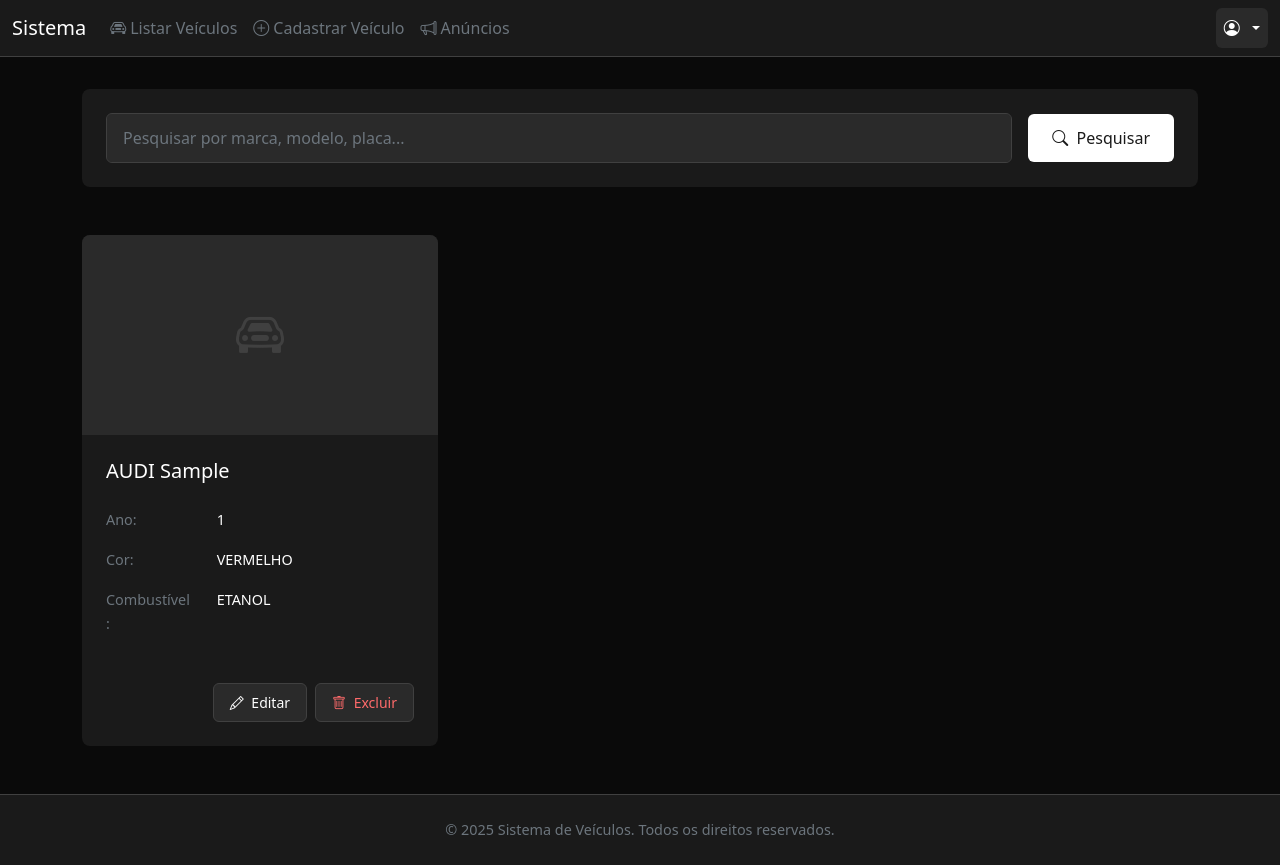
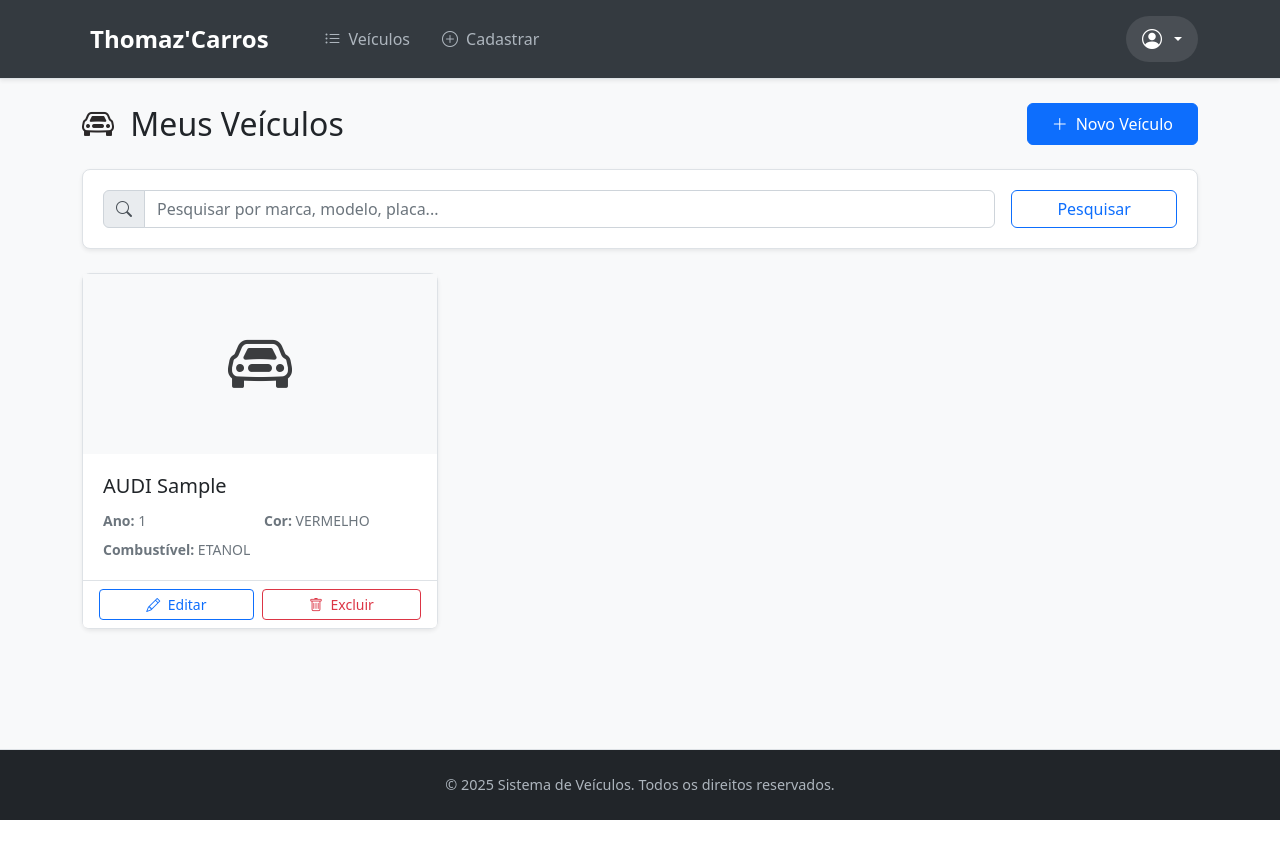
Before and after one commit to thomazllr/web-mobile, a Django app: page /veiculo/ in a window 1280 px wide. After the commit the page ends 820 px from the top, so only its background shows below. Run offline with Django 5.2, Linux system fonts and the light colour scheme; tables that the repository leaves empty hold one stand-in row (values such as "Sample post"); some libraries are stand-ins or nearby versions.

Commit message:
fix layout

```diff
--- a/sistema/sistema/static/css/style.css
+++ b/sistema/sistema/static/css/style.css
@@ -1,7 +1,7 @@
 /* Configurações gerais */
 body {
-  background-color: #0a0a0a;
-  color: #ffffff;
+  background-color: #f8f9fa;
+  color: #212529;
   min-height: 100vh;
   display: flex;
   flex-direction: column;
@@ -9,13 +9,13 @@
 
 /* Navbar */
 .navbar {
-  background-color: #1a1a1a !important;
-  border-bottom: 1px solid #404040;
+  background-color: #343a40 !important;
+  border-bottom: 1px solid #dee2e6;
 }
 
 .navbar-brand {
   color: #ffffff !important;
-  font-weight: 400;
+  font-weight: 700;
 }
 
 .navbar-brand:hover {
@@ -23,46 +23,56 @@
 }
 
 .nav-link {
-  color: #6c757d !important;
-  transition: color 0.2s ease;
+  color: #adb5bd !important;
 }
 
 .nav-link:hover {
   color: #ffffff !important;
+  background-color: rgba(255, 255, 255, 0.1) !important;
 }
 
 .dropdown-toggle {
   color: #ffffff !important;
-  background-color: #2a2a2a;
-  border-radius: 6px;
+  background-color: rgba(255, 255, 255, 0.1);
+  border-radius: 25px;
   padding: 8px 16px;
-  transition: background-color 0.2s ease;
+  transition: all 0.3s ease;
 }
 
 .dropdown-toggle:hover {
-  background-color: #404040 !important;
+  background-color: rgba(255, 255, 255, 0.2) !important;
   color: #ffffff !important;
 }
 
 .dropdown-menu {
-  background-color: #1a1a1a;
-  border: 1px solid #404040;
-  border-radius: 6px;
-  box-shadow: 0 4px 12px rgba(0, 0, 0, 0.5);
+  background-color: #ffffff;
+  border: none;
+  border-radius: 8px;
+  box-shadow: 0 4px 12px rgba(0, 0, 0, 0.15);
 }
 
 .dropdown-item {
-  color: #ff6b6b;
+  color: #212529;
   transition: background-color 0.2s ease;
+  padding: 8px 16px;
 }
 
 .dropdown-item:hover {
-  background-color: #2a2a2a;
-  color: #ff6b6b;
+  background-color: #f8f9fa;
+  color: #212529;
+}
+
+.dropdown-item.text-danger {
+  color: #dc3545 !important;
+}
+
+.dropdown-item.text-danger:hover {
+  background-color: #f8f9fa;
+  color: #dc3545 !important;
 }
 
 .navbar-toggler {
-  border-color: #404040;
+  border-color: #6c757d;
 }
 
 .navbar-toggler-icon {
@@ -70,131 +80,153 @@
 }
 
 .navbar-toggler:focus {
-  box-shadow: 0 0 0 0.2rem rgba(255, 255, 255, 0.1);
+  box-shadow: 0 0 0 0.2rem rgba(255, 255, 255, 0.25);
 }
 
 /* Layout */
 main {
   flex-grow: 1;
-  margin-top: 2rem;
+  margin-top: 0;
 }
 
 footer {
-  background-color: #1a1a1a;
-  border-top: 1px solid #404040;
-  margin-top: 3rem;
+  background-color: #343a40;
+  border-top: 1px solid #dee2e6;
+  margin-top: auto;
 }
 
 footer p {
-  color: #6c757d;
+  color: #adb5bd;
   font-size: 0.9rem;
   margin: 0;
 }
 
 /* Forms */
 .form-control {
-  background-color: #2a2a2a;
-  border: 1px solid #404040;
-  color: #ffffff;
-  padding: 12px 16px;
-  border-radius: 6px;
+  background-color: #ffffff;
+  border: 1px solid #ced4da;
+  color: #495057;
+  border-radius: 0.375rem;
 }
 
 .form-control:focus {
-  background-color: #2a2a2a !important;
-  border-color: #ffffff !important;
-  color: #ffffff !important;
-  box-shadow: 0 0 0 0.2rem rgba(255, 255, 255, 0.1) !important;
+  background-color: #ffffff;
+  border-color: #86b7fe;
+  color: #495057;
+  box-shadow: 0 0 0 0.2rem rgba(13, 110, 253, 0.25);
 }
 
 .form-control::placeholder {
-  color: #6c757d !important;
+  color: #6c757d;
+}
+
+.input-group-text {
+  background-color: #e9ecef;
+  border-color: #ced4da;
+  color: #495057;
 }
 
 /* Buttons */
 .btn-primary {
-  background-color: #ffffff;
-  color: #1a1a1a;
-  border: none;
-  padding: 12px 24px;
-  border-radius: 6px;
-  font-weight: 500;
-  transition: all 0.2s ease;
+  background-color: #0d6efd;
+  border-color: #0d6efd;
+  color: #ffffff;
 }
 
 .btn-primary:hover {
-  background-color: #f8f9fa;
-  color: #1a1a1a;
+  background-color: #0b5ed7;
+  border-color: #0a58ca;
+}
+
+.btn-outline-primary {
+  color: #0d6efd;
+  border-color: #0d6efd;
+}
+
+.btn-outline-primary:hover {
+  background-color: #0d6efd;
+  border-color: #0d6efd;
+  color: #ffffff;
+}
+
+.btn-outline-danger {
+  color: #dc3545;
+  border-color: #dc3545;
+}
+
+.btn-outline-danger:hover {
+  background-color: #dc3545;
+  border-color: #dc3545;
+  color: #ffffff;
 }
 
 /* Cards */
 .card {
-  background-color: #1a1a1a;
-  border: none;
-  border-radius: 8px;
+  background-color: #ffffff;
+  border: 1px solid #dee2e6;
+  border-radius: 0.5rem;
+  box-shadow: 0 0.125rem 0.25rem rgba(0, 0, 0, 0.075);
 }
 
 .card-body {
-  padding: 1.5rem;
+  padding: 1.25rem;
 }
 
 .card-title {
-  color: #ffffff;
-  font-weight: 400;
-  margin-bottom: 1rem;
+  color: #212529;
+  font-weight: 500;
+  margin-bottom: 0.75rem;
 }
 
 .card-text {
   color: #6c757d;
 }
 
-/* Scrollbar */
+.card-footer {
+  background-color: rgba(0, 0, 0, 0.03);
+  border-top: 1px solid #dee2e6;
+}
+
+/* Text utilities */
+.text-muted {
+  color: #6c757d !important;
+}
+
+.text-dark {
+  color: #212529 !important;
+}
+
+.text-primary {
+  color: #2b2828 !important;
+}
+
+.text-secondary {
+  color: #3b3d3f !important;
+}
+
+/* Backgrounds */
+.bg-light {
+  background-color: #f8f9fa !important;
+}
+
+.bg-white {
+  background-color: #ffffff !important;
+}
+
+/* Custom scrollbar para navegadores webkit */
 ::-webkit-scrollbar {
   width: 8px;
 }
 
 ::-webkit-scrollbar-track {
-  background: #0a0a0a;
+  background: #f1f1f1;
 }
 
 ::-webkit-scrollbar-thumb {
-  background: #404040;
+  background: #c1c1c1;
   border-radius: 4px;
 }
 
 ::-webkit-scrollbar-thumb:hover {
-  background: #6c757d;
+  background: #a8a8a8;
 }
-
-/* Alerts */
-.alert {
-  background-color: #1a1a1a;
-  border: 1px solid #404040;
-  color: #ffffff;
-  border-radius: 6px;
-}
-
-.alert-secondary {
-  background-color: #1a1a1a;
-  border-color: #404040;
-  color: #6c757d;
-}
-
-/* Tables */
-.table {
-  color: #ffffff;
-}
-
-.table-dark {
-  --bs-table-bg: #1a1a1a;
-  --bs-table-border-color: #404040;
-}
-
-/* Utilities */
-.text-muted {
-  color: #6c757d !important;
-}
-
-.border {
-  border-color: #404040 !important;
-}
--- a/sistema/templates/base.html
+++ b/sistema/templates/base.html
@@ -12,14 +12,17 @@
     />
     <link rel="stylesheet" href="{% static 'css/style.css' %}" />
   </head>
-  <body>
-    <header>
-      <nav class="navbar navbar-expand-lg">
-        <div class="container-fluid">
-          <a class="navbar-brand" href="#">Sistema</a>
+  <body class="bg-light">
+    <header class="shadow-sm mb-4">
+      <nav class="navbar navbar-expand-lg navbar-dark bg-dark py-3">
+        <div class="container">
+          <a class="navbar-brand fw-bold fs-4" href="#" style="color: #ffffff">
+            <i class="bi me-2 text-primary"></i>
+            Thomaz'Carros
+          </a>
 
           <button
-            class="navbar-toggler"
+            class="navbar-toggler border-0"
             type="button"
             data-bs-toggle="collapse"
             data-bs-target="#navbarNav"
@@ -28,20 +31,15 @@
           </button>
 
           <div class="collapse navbar-collapse" id="navbarNav">
-            <ul class="navbar-nav me-auto">
+            <ul class="navbar-nav me-auto ms-4">
               <li class="nav-item">
-                <a class="nav-link" href="#">
-                  <i class="bi bi-car-front me-1"></i>Listar Veículos
+                <a class="nav-link px-3 py-2 rounded-pill" href="#">
+                  <i class="bi bi-list-ul me-2"></i>Veículos
                 </a>
               </li>
               <li class="nav-item">
-                <a class="nav-link" href="#">
-                  <i class="bi bi-plus-circle me-1"></i>Cadastrar Veículo
-                </a>
-              </li>
-              <li class="nav-item">
-                <a class="nav-link" href="#">
-                  <i class="bi bi-megaphone me-1"></i>Anúncios
+                <a class="nav-link px-3 py-2 rounded-pill" href="#">
+                  <i class="bi bi-plus-circle me-2"></i>Cadastrar
                 </a>
               </li>
             </ul>
@@ -49,15 +47,25 @@
             <div class="navbar-nav">
               <div class="nav-item dropdown">
                 <a
-                  class="nav-link dropdown-toggle"
+                  class="nav-link dropdown-toggle px-3 py-2 rounded-pill d-flex align-items-center"
                   href="#"
                   data-bs-toggle="dropdown"
+                  style="background-color: rgba(255, 255, 255, 0.1)"
                 >
-                  <i class="bi bi-person-circle me-1"></i>{{ user.username }}
+                  <i class="bi bi-person-circle me-2 fs-5"></i>
+                  <span>{{ user.username }}</span>
                 </a>
-                <ul class="dropdown-menu dropdown-menu-end">
+                <ul
+                  class="dropdown-menu dropdown-menu-end shadow border-0 mt-2"
+                >
                   <li>
-                    <a class="dropdown-item" href="#">
+                    <a class="dropdown-item py-2" href="#">
+                      <i class="bi bi-person me-2"></i>Perfil
+                    </a>
+                  </li>
+                  <li><hr class="dropdown-divider" /></li>
+                  <li>
+                    <a class="dropdown-item py-2 text-danger" href="#">
                       <i class="bi bi-box-arrow-right me-2"></i>Logout
                     </a>
                   </li>
@@ -69,12 +77,14 @@
       </nav>
     </header>
 
-    <main class="container">{% block content %}{% endblock %}</main>
+    <main class="container pb-5">{% block content %}{% endblock %}</main>
 
-    <footer>
+    <footer class="bg-dark text-light mt-5">
       <div class="container py-4">
         <div class="text-center">
-          <p>&copy; 2025 Sistema de Veículos. Todos os direitos reservados.</p>
+          <p class="mb-0">
+            &copy; 2025 Sistema de Veículos. Todos os direitos reservados.
+          </p>
         </div>
       </div>
     </footer>
--- a/sistema/templates/veiculo/veiculo.html
+++ b/sistema/templates/veiculo/veiculo.html
@@ -1,96 +1,84 @@
 {% extends 'base.html' %}
-{% block title %}Lista de Veículos{% endblock %}
-{% block content %}
+{% block title %}Lista de Veículos
+{% endblock %}
+{%block content %}
+
+<div class="d-flex justify-content-between align-items-center mb-4">
+  <h2 class="text-dark mb-0">
+    <i class="bi bi-car-front me-2 text-primary"></i>
+    Meus Veículos
+  </h2>
+  <a href="#" class="btn btn-primary px-4 py-2 rounded">
+    <i class="bi bi-plus-lg me-2"></i>Novo Veículo
+  </a>
+</div>
 
 <!-- Formulário de Pesquisa -->
-<div class="mb-5" style="background-color: #1a1a1a; border-radius: 8px; padding: 24px;">
-    <form class="row g-3 align-items-center">
-        <div class="col-lg">
+<div class="card mb-4">
+  <div class="card-body">
+    <form class="row g-3">
+      <div class="col-md-10">
+        <div class="input-group">
+          <span class="input-group-text">
+            <i class="bi bi-search"></i>
+          </span>
           <input
             type="search"
             class="form-control"
             name="q"
             placeholder="Pesquisar por marca, modelo, placa..."
-                style="background-color: #2a2a2a; border: 1px solid #404040; color: #ffffff; padding: 12px 16px; border-radius: 6px;"
           />
         </div>
-        <div class="col-lg-auto">
-            <button
-                class="btn w-100"
-                type="submit"
-                style="background-color: #ffffff; color: #1a1a1a; border: none; padding: 12px 24px; border-radius: 6px; font-weight: 500; transition: all 0.2s ease;"
-                onmouseover="this.style.backgroundColor='#f8f9fa'"
-                onmouseout="this.style.backgroundColor='#ffffff'"
-            >
-                <i class="bi bi-search me-1"></i> Pesquisar
+      </div>
+      <div class="col-md-2">
+        <button class="btn btn-outline-primary w-100" type="submit">
+          Pesquisar
         </button>
       </div>
     </form>
   </div>
+</div>
 
 <!-- Cards de Veículos -->
-<div class="row row-cols-1 row-cols-md-2 row-cols-lg-3 g-4">
+<div class="row">
   {% for veiculo in veiculos %}
-    <div class="col">
-        <div class="card h-100 border-0" style="background-color: #1a1a1a; border-radius: 8px;">
-            <!-- Imagem do Veículo -->
-            <div style="height: 200px; background-color: #2a2a2a; border-radius: 8px 8px 0 0; display: flex; align-items: center; justify-content: center;">
-                <i class="bi bi-car-front" style="font-size: 3rem; color: #404040;"></i>
+  <div class="col-md-6 col-lg-4 mb-4">
+    <div class="card h-100">
+      <!-- Área da imagem -->
+      <div
+        class="bg-light p-4 text-center"
+        style="
+          height: 180px;
+          display: flex;
+          align-items: center;
+          justify-content: center;
+        "
+      >
+        <i class="bi bi-car-front text-secondary" style="font-size: 4rem"></i>
       </div>
 
-            <div class="card-body p-4">
-                <h5 class="card-title mb-4" style="color: #ffffff; font-weight: 400;">
+      <div class="card-body">
+        <h5 class="card-title">
           {{ veiculo.get_marca_display }} {{ veiculo.modelo }}
         </h5>
 
-                <div class="mb-4">
-                    <div class="row mb-3">
-                        <div class="col-4">
-                            <span style="color: #6c757d; font-size: 0.9rem;">Ano:</span>
+        <div class="row g-2 small text-muted">
+          <div class="col-6"><strong>Ano:</strong> {{ veiculo.ano }}</div>
+          <div class="col-6">
+            <strong>Cor:</strong> {{ veiculo.get_cor_display }}
           </div>
-                        <div class="col-8">
-                            <span style="color: #ffffff; font-size: 0.9rem;">{{ veiculo.ano }}</span>
-                        </div>
-                    </div>
-                    <div class="row mb-3">
-                        <div class="col-4">
-                            <span style="color: #6c757d; font-size: 0.9rem;">Cor:</span>
-                        </div>
-                        <div class="col-8">
-                            <span style="color: #ffffff; font-size: 0.9rem;">{{ veiculo.get_cor_display }}</span>
-                        </div>
-                    </div>
-                    <div class="row">
-                        <div class="col-4">
-                            <span style="color: #6c757d; font-size: 0.9rem;">Combustível:</span>
-                        </div>
-                        <div class="col-8">
-                            <span style="color: #ffffff; font-size: 0.9rem;">{{ veiculo.get_combustivel_display }}</span>
-                        </div>
+          <div class="col-12">
+            <strong>Combustível:</strong> {{ veiculo.get_combustivel_display }}
           </div>
         </div>
       </div>
 
-            <div class="card-footer border-0 p-4 pt-0" style="background-color: transparent;">
-                <div class="d-flex gap-2 justify-content-end">
-                    <a
-                        href="#"
-                        class="btn btn-sm"
-                        title="Editar"
-                        style="background-color: #2a2a2a; color: #ffffff; border: 1px solid #404040; padding: 8px 16px; border-radius: 6px; transition: all 0.2s ease;"
-                        onmouseover="this.style.backgroundColor='#404040'"
-                        onmouseout="this.style.backgroundColor='#2a2a2a'"
-                    >
+      <div class="card-footer bg-white">
+        <div class="d-grid gap-2 d-md-flex">
+          <a href="#" class="btn btn-sm btn-outline-primary flex-md-fill">
             <i class="bi bi-pencil me-1"></i> Editar
           </a>
-                    <a
-                        href="#"
-                        class="btn btn-sm"
-                        title="Excluir"
-                        style="background-color: #2a2a2a; color: #ff6b6b; border: 1px solid #404040; padding: 8px 16px; border-radius: 6px; transition: all 0.2s ease;"
-                        onmouseover="this.style.backgroundColor='#404040'"
-                        onmouseout="this.style.backgroundColor='#2a2a2a'"
-                    >
+          <a href="#" class="btn btn-sm btn-outline-danger flex-md-fill">
             <i class="bi bi-trash me-1"></i> Excluir
           </a>
         </div>
@@ -99,25 +87,20 @@
   </div>
   {% empty %}
   <div class="col-12">
-        <div class="text-center py-5" style="background-color: #1a1a1a; border-radius: 8px;">
-            <i class="bi bi-car-front mb-3" style="font-size: 3rem; color: #404040;"></i>
-            <p style="color: #6c757d; font-size: 1.1rem; margin: 0;">Nenhum veículo encontrado.</p>
+    <div class="card">
+      <div class="card-body text-center py-5">
+        <i class="bi bi-car-front text-muted mb-3" style="font-size: 5rem"></i>
+        <h4 class="text-muted">Nenhum veículo encontrado</h4>
+        <p class="text-muted">
+          Comece adicionando seu primeiro veículo ao sistema.
+        </p>
+        <a href="#" class="btn btn-primary mt-3">
+          <i class="bi bi-plus-lg me-2"></i>Cadastrar Veículo
+        </a>
+      </div>
     </div>
   </div>
   {% endfor %}
 </div>
 
-<style>
-    .form-control:focus {
-        background-color: #2a2a2a !important;
-        border-color: #ffffff !important;
-        color: #ffffff !important;
-        box-shadow: 0 0 0 0.2rem rgba(255, 255, 255, 0.1) !important;
-    }
-
-    .form-control::placeholder {
-        color: #6c757d !important;
-    }
-</style>
-
 {% endblock %}
```
Lines whose indentation alone changed are shown as unchanged.
